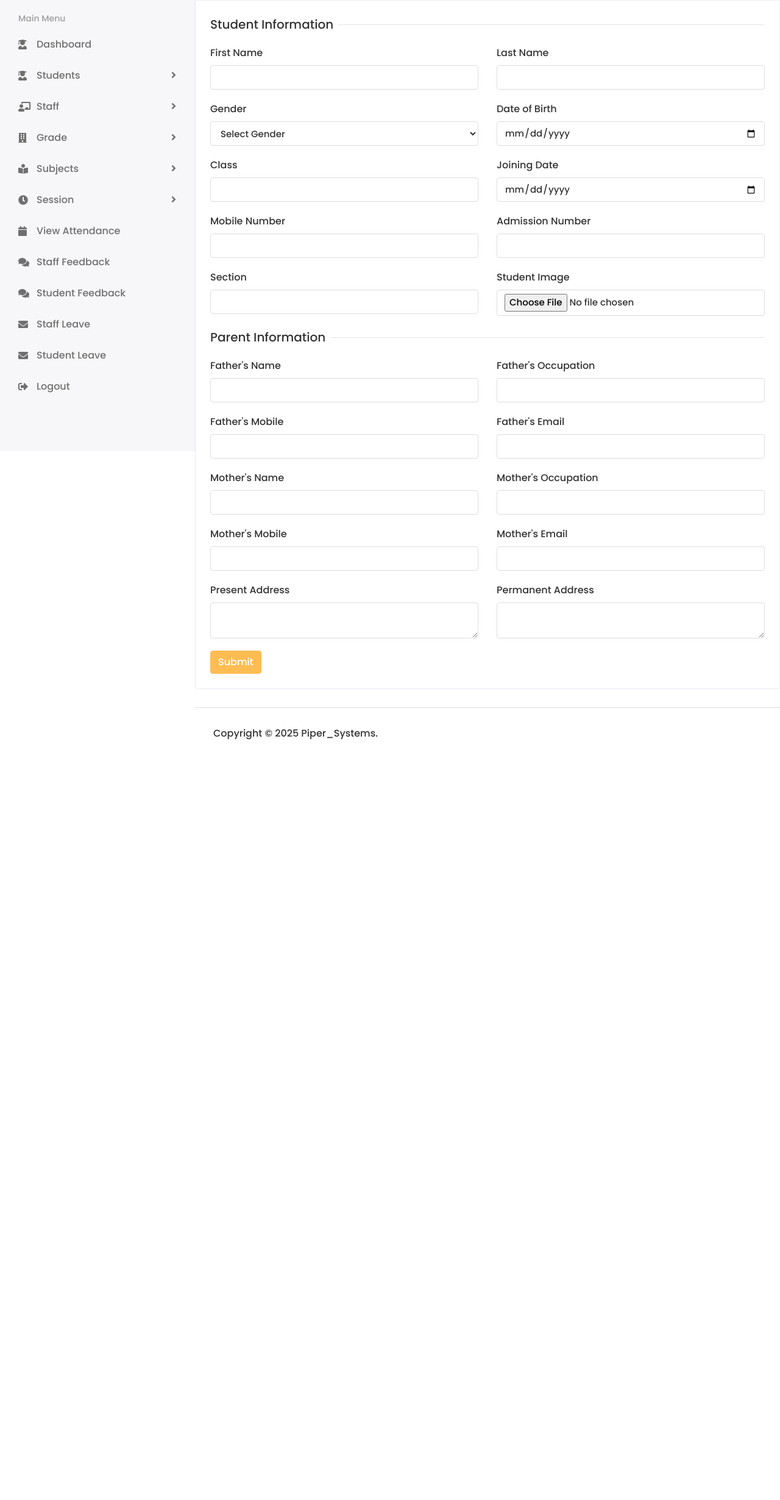
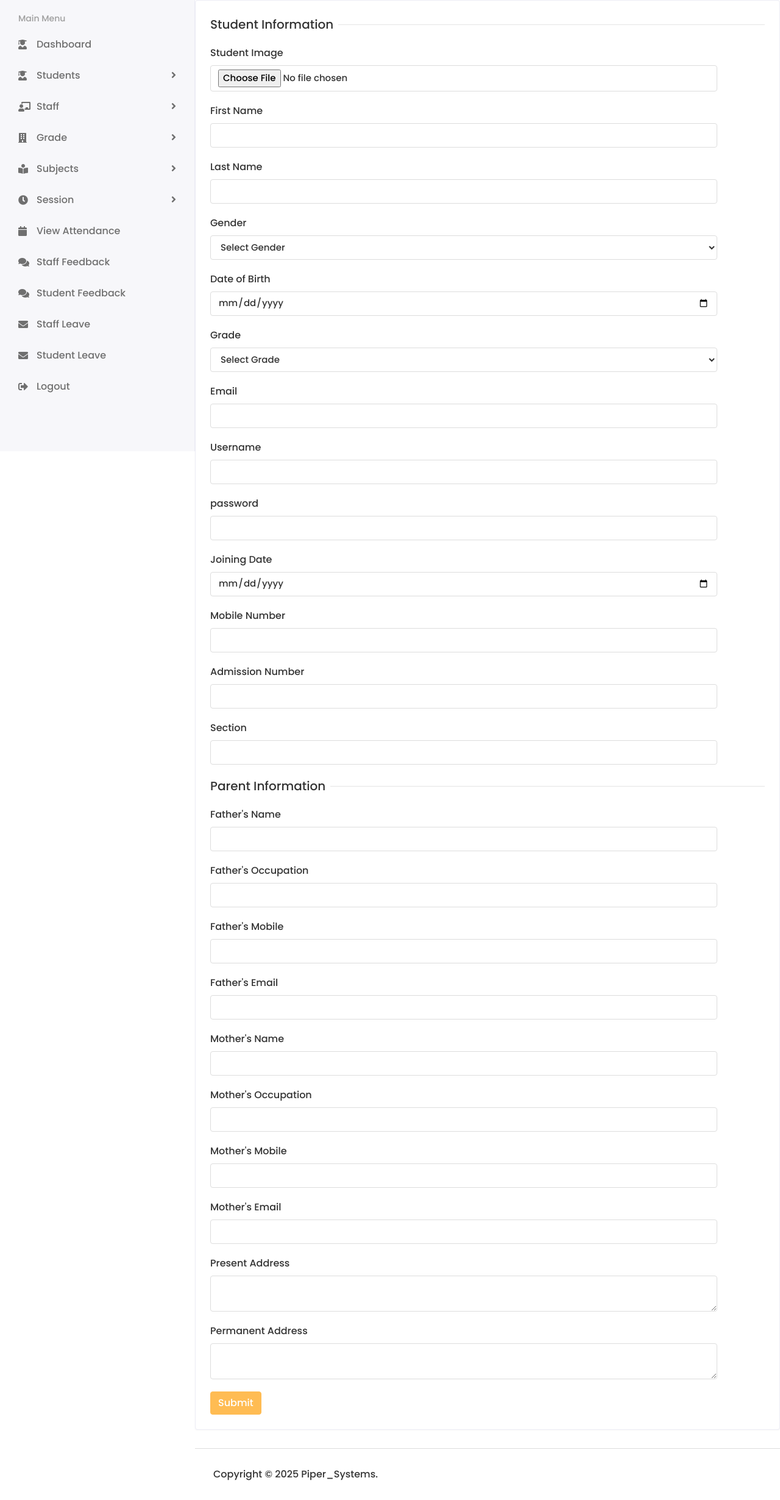
Before and after one commit to Monishkumar2004/ManagementSite, a Django app: page /Hod/add_student/ in a window 1280 px wide. Shown: the part 60-2520 px from the top of the page at 61% size. Before the commit the page ends 1273 px from the top, so only its background shows below. Run offline with Django 5.2, Linux system fonts and the light colour scheme; the visitor is signed in with stand-in values (Sample User, id 1); data that the repository does not hold is empty; some libraries are stand-ins or nearby versions.

Commit message:
Add Student functionality working but some bugs

```diff
--- a/templates/HOD/add_student.html
+++ b/templates/HOD/add_student.html
@@ -6,21 +6,65 @@
                   <div class="col-sm-12">
                      <div class="card">
                         <div class="card-body">
-                           <form>
+                           <form method = "POST" action = "{% url "add_student_path" %}" enctype = "multipart/form-data">
+                           {% csrf_token %}
                               <div class="row">
                                  <div class="col-12">
                                     <h5 class="form-title"><span>Student Information</span></h5>
                                  </div>
-                                 <div class="col-12 col-sm-6">
+
+                                   {% comment %} Error message for Profile Updation {% endcomment %}
+                  {% if messages %}
+                                 {% for message in messages%}
+
+                                    {% if message.tags == "warning" %}
+                                 <div class="alert alert-warning alert-dismissible fade show" role="alert">
+
+                                    {{ message }}
+                                    <button type="button" class="close" data-dismiss="alert" aria-label="Close">
+                                       <span aria-hidden="true">&times;</span>
+                                    </button>
+
+                              </div>
+                                    {% endif %}
+
+                                 {% endfor %}
+                              {% endif %}
+                   {% comment %} Success message for Profile Updation {% endcomment %}
+                  {% if messages %}
+                                 {% for message in messages%}
+
+                                    {% if message.tags == "success" %}
+                                 <div class="alert alert-warning alert-dismissible fade show" role="alert">
+
+                                    {{ message }}
+                                    <button type="button" class="close" data-dismiss="alert" aria-label="Close">
+                                       <span aria-hidden="true">&times;</span>
+                                    </button>
+
+                              </div>
+                                    {% endif %}
+
+                                 {% endfor %}
+                              {% endif %}
+
+
+                                 <div class="col-12 col-sm-11">
+                                    <div class="form-group">
+                                       <label>Student Image</label>
+                                       <input name = "student_image" type="file" class="form-control">
+                                    </div>
+                                 </div>
+                                 <div class="col-12 col-sm-11">
                                     <div class="form-group">
                                        <label>First Name</label>
-                                       <input type="text" class="form-control">
+                                       <input name = "first_name" type="text" class="form-control">
                                     </div>
                                  </div>
-                                 <div class="col-12 col-sm-6">
+                                 <div class="col-12 col-sm-11">
                                     <div class="form-group">
                                        <label>Last Name</label>
-                                       <input type="text" class="form-control">
+                                       <input name = "last_name" type="text" class="form-control">
                                     </div>
                                  </div>
                                  {% comment %} <div class="col-12 col-sm-6">
@@ -29,29 +73,61 @@
                                        <input type="text" class="form-control">
                                     </div>
                                  </div> {% endcomment %}
-                                 <div class="col-12 col-sm-6">
+                                 <div class="col-12 col-sm-11">
                                     <div class="form-group">
                                        <label>Gender</label>
-                                       <select class="form-control">
+                                       <select class="form-control" name = "gender">
                                           <option>Select Gender</option>
-                                          <option>Female</option>
-                                          <option>Male</option>
-                                          <option>Others</option>
+                                          <option value = "female">Female</option>
+                                          <option value = "male">Male</option>
+                                          <option value = "others">Others</option>
                                        </select>
                                     </div>
                                  </div>
-                                 <div class="col-12 col-sm-6">
+                                 <div class="col-12 col-sm-11">
                                     <div class="form-group">
                                        <label>Date of Birth</label>
                                        <div>
-                                          <input type="date" class="form-control">
+                                          <input name = "date_of_birth" type="date" class="form-control">
                                        </div>
                                     </div>
                                  </div>
-                                 <div class="col-12 col-sm-6">
+                                 {% comment %} <div class="col-12 col-sm-6">
                                     <div class="form-group">
                                        <label>Class</label>
                                        <input type="text" class="form-control">
+                                    </div>
+                                 </div> {% endcomment %}
+                                 <div class="col-12 col-sm-11">
+                                    <div class="form-group">
+                                       <label>Grade</label>
+                                       <select class="form-control" name = "grade">
+                                          <option>Select Grade</option>
+                                          {% for i in courses %}
+                                          <option value = "{{i.id}}">{{i.name}}</option>
+                                          {% endfor %}
+                                       </select>
+                                    </div>
+                                 </div>
+
+                                 <div class="col-12 col-sm-11">
+                                    <div class="form-group">
+                                       <label>Email</label>
+                                       <input name = "email" type="email" class="form-control">
+                                    </div>
+                                 </div>
+
+                                 <div class="col-12 col-sm-11">
+                                    <div class="form-group">
+                                       <label>Username</label>
+                                       <input name = "username" type="text" class="form-control">
+                                    </div>
+                                 </div>
+
+                                 <div class="col-12 col-sm-11">
+                                    <div class="form-group">
+                                       <label>password</label>
+                                       <input name = "password" type="password" class="form-control">
                                     </div>
                                  </div>
                                  {% comment %} <div class="col-12 col-sm-6">
@@ -60,99 +136,94 @@
                                        <input type="text" class="form-control">
                                     </div>
                                  </div> {% endcomment %}
-                                 <div class="col-12 col-sm-6">
+                                 <div class="col-12 col-sm-11">
                                     <div class="form-group">
                                        <label>Joining Date</label>
                                        <div>
-                                          <input type="date" class="form-control">
+                                          <input name = "joining_date" type="date" class="form-control">
                                        </div>
                                     </div>
                                  </div>
-                                 <div class="col-12 col-sm-6">
+                                 <div class="col-12 col-sm-11">
                                     <div class="form-group">
                                        <label>Mobile Number</label>
-                                       <input type="text" class="form-control">
+                                       <input name = "mobile_number" type="text" class="form-control">
                                     </div>
                                  </div>
-                                 <div class="col-12 col-sm-6">
+                                 <div class="col-12 col-sm-11">
                                     <div class="form-group">
                                        <label>Admission Number</label>
-                                       <input type="text" class="form-control">
+                                       <input name = "admission_number" type="text" class="form-control">
                                     </div>
                                  </div>
-                                 <div class="col-12 col-sm-6">
+                                 <div class="col-12 col-sm-11">
                                     <div class="form-group">
                                        <label>Section</label>
-                                       <input type="text" class="form-control">
+                                       <input name = "section" type="text" class="form-control">
                                     </div>
                                  </div>
-                                 <div class="col-12 col-sm-6">
-                                    <div class="form-group">
-                                       <label>Student Image</label>
-                                       <input type="file" class="form-control">
-                                    </div>
-                                 </div>
+
                                  <div class="col-12">
                                     <h5 class="form-title"><span>Parent Information</span></h5>
                                  </div>
-                                 <div class="col-12 col-sm-6">
+                                 <div class="col-12 col-sm-11">
                                     <div class="form-group">
                                        <label>Father's Name</label>
-                                       <input type="text" class="form-control">
+                                       <input name = "father_name" type="text" class="form-control">
                                     </div>
                                  </div>
-                                 <div class="col-12 col-sm-6">
+                                 <div class="col-12 col-sm-11">
                                     <div class="form-group">
                                        <label>Father's Occupation</label>
-                                       <input type="text" class="form-control">
+                                       <input name = "father_occupation" type="text" class="form-control">
                                     </div>
                                  </div>
-                                 <div class="col-12 col-sm-6">
+                                 <div class="col-12 col-sm-11">
                                     <div class="form-group">
                                        <label>Father's Mobile</label>
-                                       <input type="text" class="form-control">
+                                       <input name = "father_mobile" type="text" class="form-control">
                                     </div>
                                  </div>
-                                 <div class="col-12 col-sm-6">
+                                 <div class="col-12 col-sm-11">
                                     <div class="form-group">
                                        <label>Father's Email</label>
-                                       <input type="email" class="form-control">
+                                       <input name = "father_email" type="email" class="form-control">
                                     </div>
                                  </div>
-                                 <div class="col-12 col-sm-6">
+                                 <div class="col-12 col-sm-11">
                                     <div class="form-group">
                                        <label>Mother's Name</label>
-                                       <input type="text" class="form-control">
+                                       <input name = "mother_name" type="text" class="form-control">
                                     </div>
                                  </div>
-                                 <div class="col-12 col-sm-6">
+                                 <div class="col-12 col-sm-11">
                                     <div class="form-group">
                                        <label>Mother's Occupation</label>
-                                       <input type="text" class="form-control">
+                                       <input name = "mother_occupation" type="text" class="form-control">
                                     </div>
                                  </div>
-                                 <div class="col-12 col-sm-6">
+                                 <div class="col-12 col-sm-11">
                                     <div class="form-group">
                                        <label>Mother's Mobile</label>
-                                       <input type="text" class="form-control">
+                                       <input name = "mother_mobile"  type="text" class="form-control">
                                     </div>
                                  </div>
-                                 <div class="col-12 col-sm-6">
+                                 <div class="col-12 col-sm-11">
                                     <div class="form-group">
                                        <label>Mother's Email</label>
-                                       <input type="email" class="form-control">
+                                       <input name = "mother_email" type="email" class="form-control">
                                     </div>
                                  </div>
-                                 <div class="col-12 col-sm-6">
+                                 <div class="col-12 col-sm-11">
                                     <div class="form-group">
                                        <label>Present Address</label>
-                                       <textarea class="form-control"></textarea>
+                                       <textarea name = "present_address" class="form-control"></textarea>
                                     </div>
                                  </div>
-                                 <div class="col-12 col-sm-6">
+                                 <div class="col-12 col-sm-11">
                                     <div class="form-group">
                                        <label>Permanent Address</label>
-                                       <textarea class="form-control"></textarea>
+                                       <textarea name = "permanent_address" class="form-control"></textarea>
                                     </div>
                                  </div>
                                  <div class="col-12">
```
Also changed, not shown: School_Management_Site/HOD_views.py (+84 -2 lines), app/models.py (+3 -22 lines), app/migrations/0012_alter_student_admission_number.py (added), media/profile_pics/1.jpg (added), media/profile_pics/1_SfMfP8s.jpg (added).
